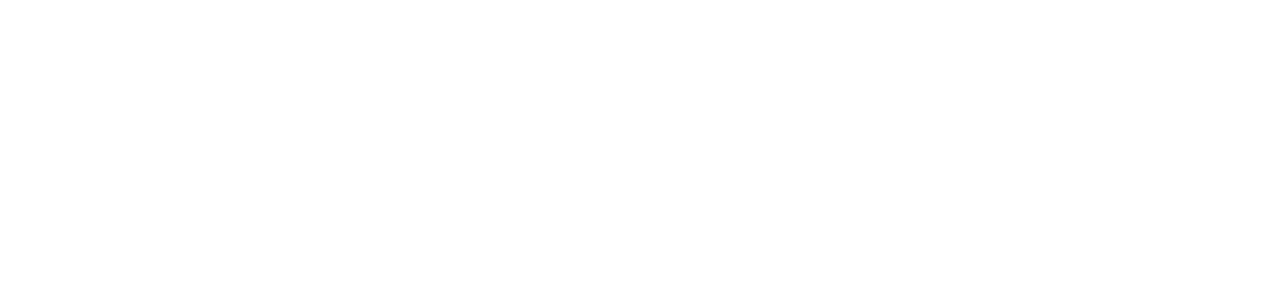
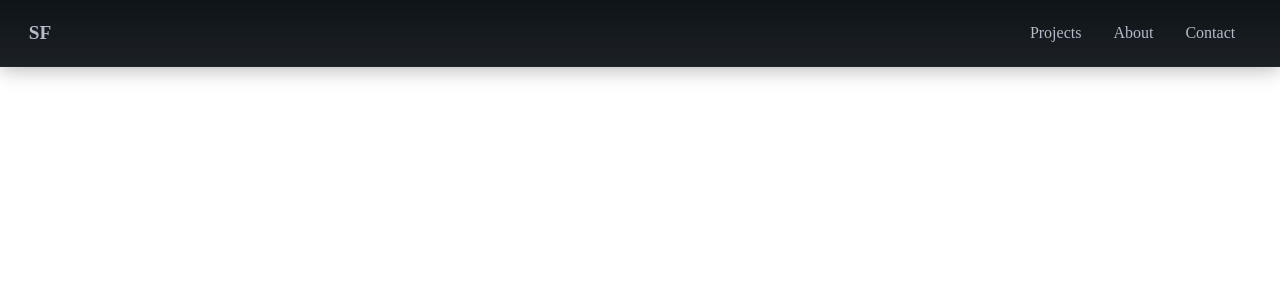
Before and after one commit to sidneyfranciscodev/my-portfolio, a Vue app: page / in a window 1280 px wide. Shown: the top 300 px of the page. Built offline with nearby package versions, Linux system fonts and the light colour scheme.

Commit message:
create and style navbar

```diff
--- a/src/assets/styles/layout/_navbar.scss
+++ b/src/assets/styles/layout/_navbar.scss
@@ -0,0 +1,70 @@
+@use '../abstracts/variables' as *;
+
+#navbar {
+  position: fixed;
+  top: 0;
+  width: 100%;
+  background: linear-gradient(to bottom, $color-bg-primary, rgba(15, 20, 25, 0.95));
+  border-bottom: 1px solid $color-border-light;
+  box-shadow: 0 2px 20px rgba(0, 0, 0, 0.3);
+  z-index: 1000;
+
+  h1 {
+    margin: 0;
+    color: $color-text-primary;
+    font-size: 1.2rem;
+  }
+
+  a {
+    color: $color-text-secondary;
+    text-decoration: none;
+    transition: all 0.3s ease;
+
+    &:hover {
+      color: $color-accent-primary;
+    }
+  }
+
+  .content {
+    display: flex;
+    justify-content: center;
+    align-items: center;
+    margin: 0 1.8rem;
+
+    ul {
+      display: flex;
+      list-style: none;
+      gap: 0;
+
+      li {
+        padding: 0.5rem 1rem;
+
+        a {
+          position: relative;
+
+          &::after {
+            content: '';
+            position: absolute;
+            bottom: -5px;
+            left: 50%;
+            width: 0;
+            height: 2px;
+            background: $color-accent-primary;
+            transform: translateX(-50%);
+            transition: width 0.3s ease;
+          }
+
+          &:hover::after {
+            width: 100%;
+          }
+        }
+      }
+    }
+  }
+}
+
+@media (min-width: 768px) {
+  #navbar .content {
+    justify-content: space-between;
+  }
+}
--- a/src/components/TheNavbar.vue
+++ b/src/components/TheNavbar.vue
@@ -1,3 +1,12 @@
 <template>
-  <nav></nav>
+  <nav id="navbar">
+    <div class="content">
+      <h1><router-link to="/">SF</router-link></h1>
+      <ul>
+        <li><router-link to="/projects">Projects</router-link></li>
+        <li><router-link to="/about">About</router-link></li>
+        <li><router-link to="/contact">Contact</router-link></li>
+      </ul>
+    </div>
+  </nav>
 </template>
```
